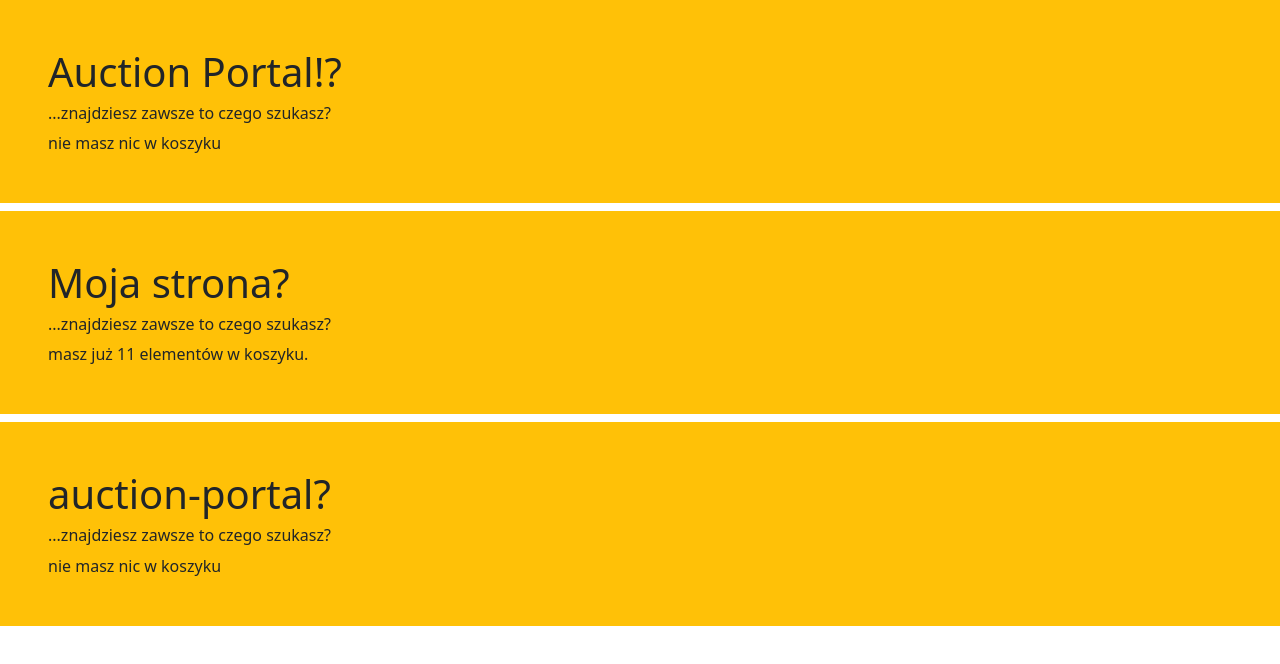
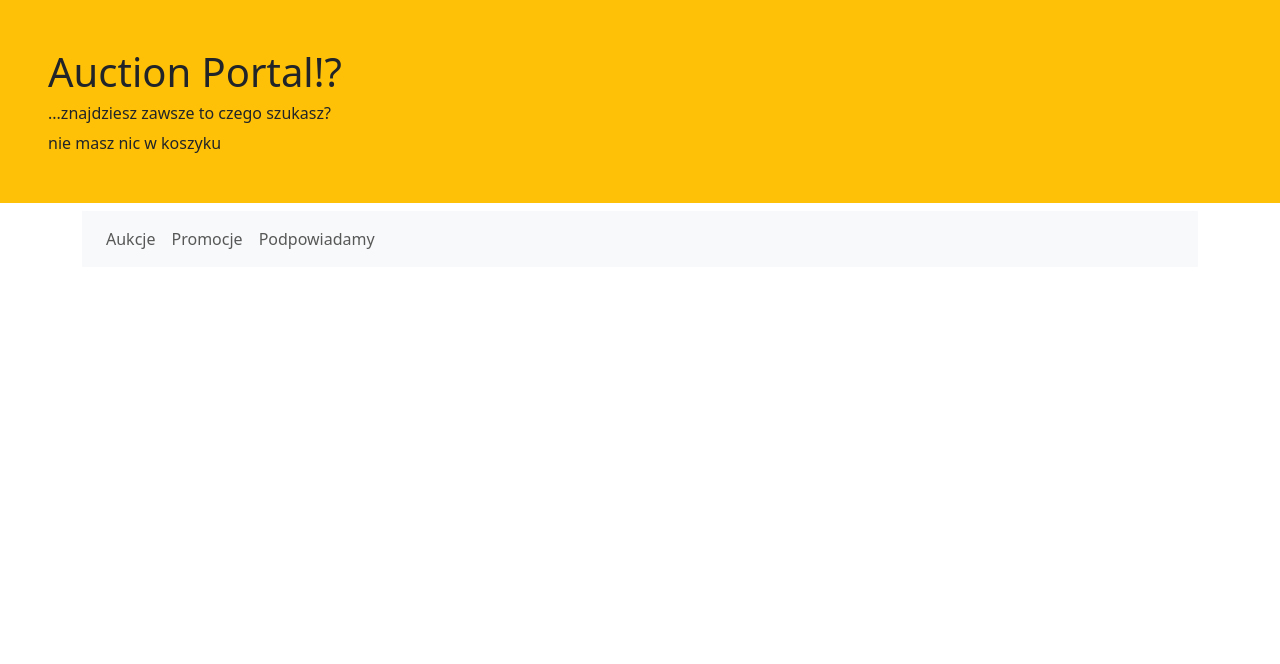
Before and after one commit to michaljabi/20251126-angular, an Angular app in the folder auction-portal/: page / in a window 1280 px wide. Shown: the top 664 px of the page. Built offline with nearby package versions, Linux system fonts and the light colour scheme.

Commit message:
task(10): main-menu component - with separate `template` (using -t=false)

```diff
--- a/auction-portal/src/app/app.html
+++ b/auction-portal/src/app/app.html
@@ -1,7 +1,11 @@
 <app-header />
+<!--
 <app-header appTitle="Moja strona" [cartItems]="numberOfItems" />
 <app-header [appTitle]="title()" />
+-->
 
 <main class="container">
+  <!-- tutaj wstaw menu -->
+  <app-main-menu />
   <router-outlet />
 </main>
--- a/auction-portal/src/app/app.ts
+++ b/auction-portal/src/app/app.ts
@@ -1,10 +1,11 @@
 import { Component, signal } from '@angular/core';
 import { RouterOutlet } from '@angular/router';
 import { HeaderComponent } from "./header/header.component";
+import { MainMenuComponent } from "./main-menu/main-menu.component";
 
 @Component({
   selector: 'app-root',
-  imports: [RouterOutlet, HeaderComponent],
+  imports: [RouterOutlet, HeaderComponent, MainMenuComponent],
   templateUrl: './app.html',
   styleUrl: './app.css'
 })
--- /dev/null
+++ b/auction-portal/src/app/main-menu/main-menu.component.html
@@ -0,0 +1,18 @@
+<nav class="navbar navbar-expand-lg navbar-light bg-light px-3 mb-3">
+  <button class="navbar-toggler" type="button">
+    <span class="navbar-toggler-icon"></span>
+  </button>
+  <div class="collapse navbar-collapse show">
+    <ul class="navbar-nav">
+      <li class="nav-item">
+        <a class="nav-link" href="auctions">Aukcje</a>
+      </li>
+      <li class="nav-item">
+        <a class="nav-link" href="promotions">Promocje</a>
+      </li>
+      <li class="nav-item">
+        <a class="nav-link" href="advices">Podpowiadamy</a>
+      </li>
+    </ul>
+  </div>
+</nav>
--- /dev/null
+++ b/auction-portal/src/app/main-menu/main-menu.component.ts
@@ -0,0 +1,11 @@
+import { Component } from '@angular/core';
+
+@Component({
+  selector: 'app-main-menu',
+  imports: [],
+  templateUrl: './main-menu.component.html',
+  styles: ``,
+})
+export class MainMenuComponent {
+  isMenuOpen = false;
+}
```
